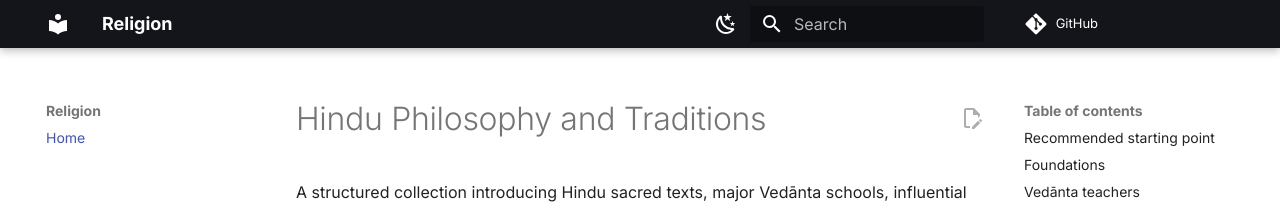
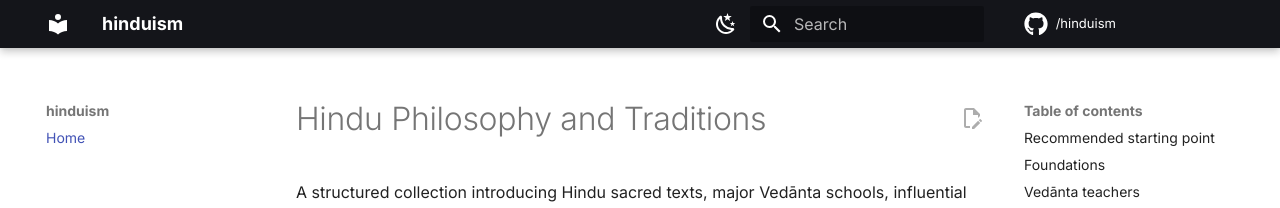
Before and after one commit to routerworld3/hinduism, an MkDocs documentation site: the page built from docs/index.md, in a window 1280 px wide. Shown: the top 208 px of the page. Built offline with MkDocs 1.6.1 and Material for MkDocs 9.7.7, drawn with Linux system fonts in a browser that asks for light colours; comment, search, counter and statistics services are not loaded.

Commit message:
Update MkDocs configuration for Hinduism site

````diff
--- a/mkdocs.yml
+++ b/mkdocs.yml
@@ -1,49 +1,110 @@
-site_name: Religion
-site_url: https://<user>.github.io/religion/
-repo_url: https://github.com/<user>/religion
+# ---------------------------------------------------------------------------
+# MkDocs Material configuration
+# Docs: https://squidfunk.github.io/mkdocs-material/
+#
+# TODO before first deploy: replace <user> in the three URLs below.
+# ---------------------------------------------------------------------------
+
+site_name: hinduism
+site_description: Notes, references and diagrams
+site_url: https://<user>.github.io/hinduism/
+repo_url: https://github.com/<user>/hinduism
+repo_name: <user>/hinduism
 edit_uri: edit/main/docs/
+
+docs_dir: docs
+site_dir: site
 
 theme:
   name: material
+  language: en
   features:
-    - navigation.instant
-    - navigation.sections
-    - navigation.top
+    - navigation.instant        # SPA-style page loads
+    - navigation.instant.progress
+    - navigation.tracking       # URL updates with the active anchor
+    - navigation.sections       # top-level folders render as sections
+    - navigation.top            # back-to-top button
+    - navigation.footer         # prev/next links
     - toc.follow
     - search.suggest
+    - search.highlight
     - content.code.copy
-    - content.action.edit
+    - content.action.edit       # "Edit this page" -> GitHub
   palette:
     - media: "(prefers-color-scheme: light)"
       scheme: default
       primary: black
       accent: indigo
-      toggle: { icon: material/weather-night, name: Dark mode }
+      toggle:
+        icon: material/weather-night
+        name: Switch to dark mode
     - media: "(prefers-color-scheme: dark)"
       scheme: slate
       primary: black
       accent: indigo
-      toggle: { icon: material/weather-sunny, name: Light mode }
+      toggle:
+        icon: material/weather-sunny
+        name: Switch to light mode
   font:
     text: Inter
     code: JetBrains Mono
+  icon:
+    repo: fontawesome/brands/github
+
+extra_css:
+  - stylesheets/extra.css
 
 markdown_extensions:
+  - abbr
   - admonition
   - attr_list
+  - def_list
+  - footnotes
   - md_in_html
   - tables
-  - footnotes
-  - toc: { permalink: true }
+  - toc:
+      permalink: true
+      toc_depth: 3
   - pymdownx.details
   - pymdownx.inlinehilite
-  - pymdownx.tasklist: { custom_checkbox: true }
-  - pymdownx.highlight: { anchor_linenums: true }
+  - pymdownx.smartsymbols
+  - pymdownx.snippets
+  - pymdownx.caret
+  - pymdownx.mark
+  - pymdownx.tilde
+  - pymdownx.tasklist:
+      custom_checkbox: true
+  - pymdownx.highlight:
+      anchor_linenums: true
+      line_spans: __span
+      pygments_lang_class: true
+  # This block is what makes ```mermaid fences render as diagrams.
   - pymdownx.superfences:
       custom_fences:
         - name: mermaid
           class: mermaid
           format: !!python/name:pymdownx.superfences.fence_code_format
+  - pymdownx.tabbed:
+      alternate_style: true
 
 plugins:
   - search
+
+# ---------------------------------------------------------------------------
+# Navigation
+#
+# Left commented out on purpose: with no `nav:` block MkDocs builds the menu
+# automatically from the folder tree (alphabetical by filename, titles taken
+# from each file's first H1). Uncomment and edit once your real pages exist
+# if you want explicit ordering.
+#
+# nav:
+#   - Home: index.md
+#   - Notes:
+#       - notes/index.md
+#   - Diagrams:
+#       - diagrams/index.md
+#       - diagrams/mermaid-test.md
+#   - Reference:
+#       - reference/index.md
+# ---------------------------------------------------------------------------
````
